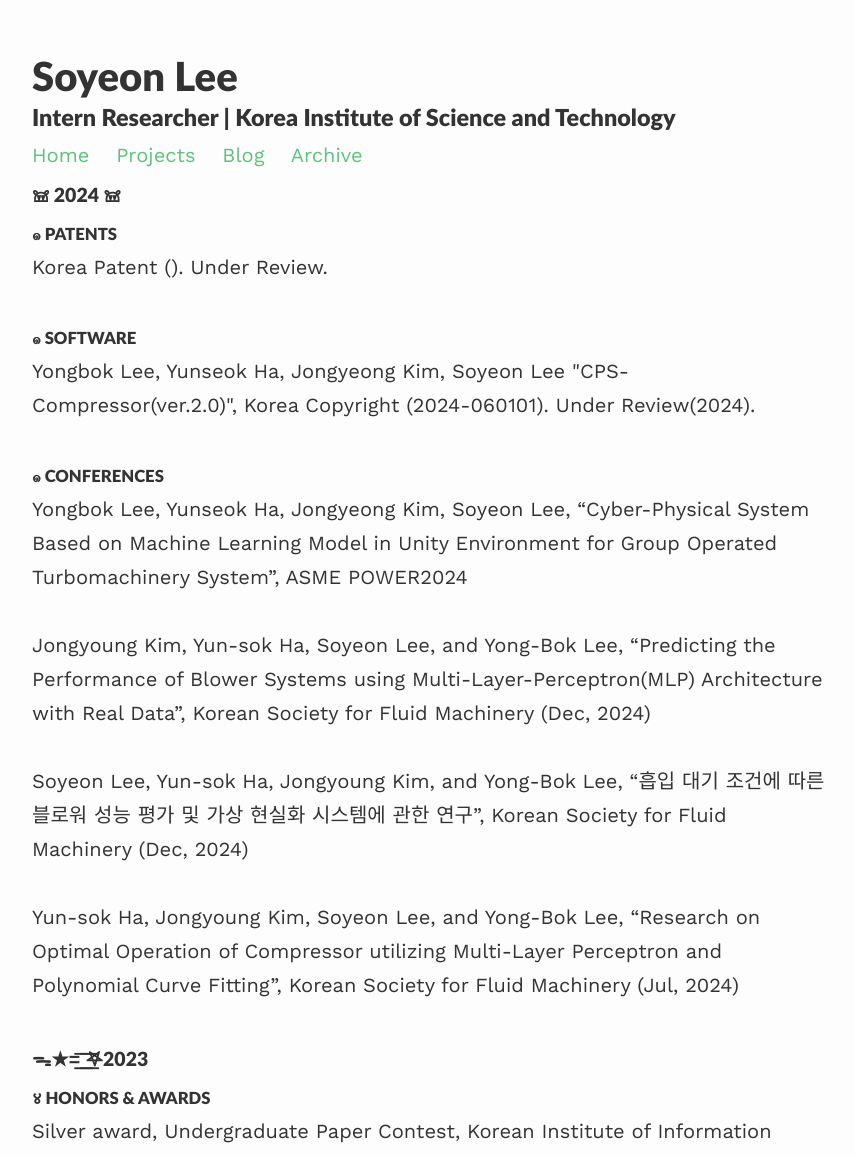
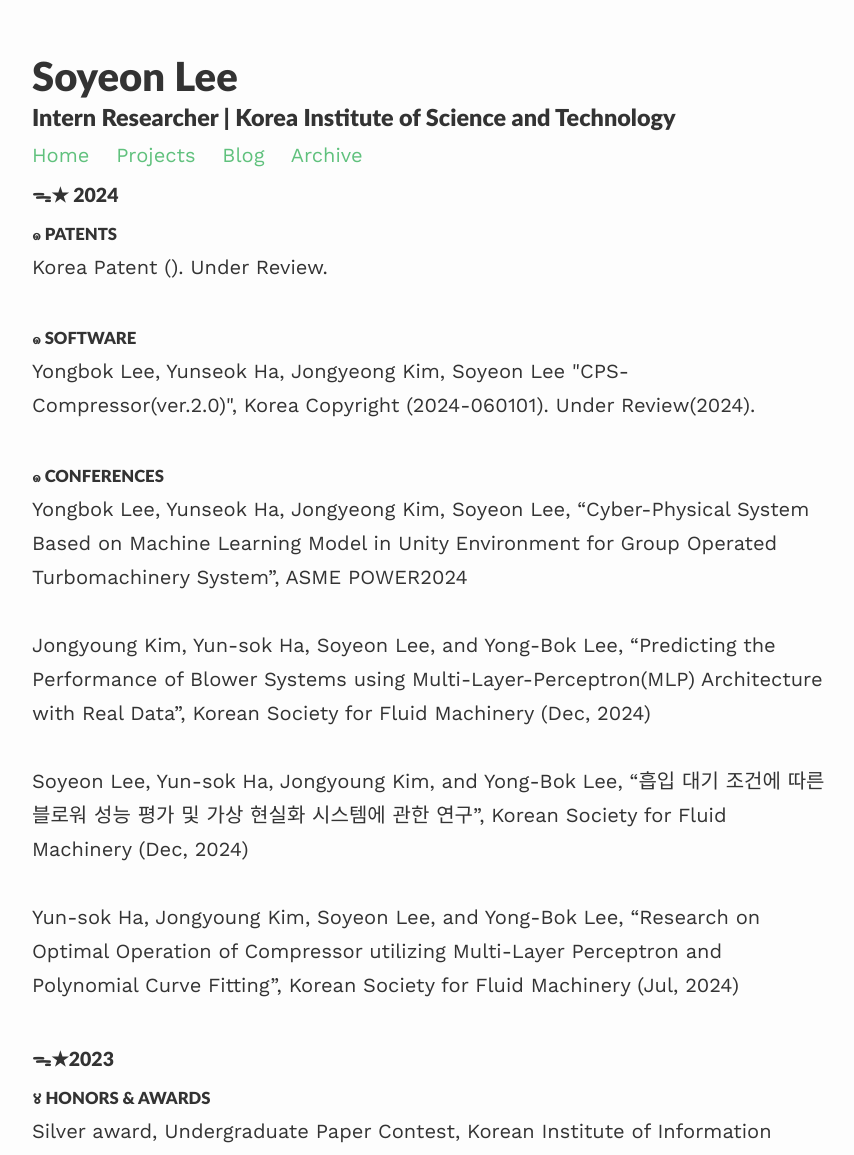
Before and after one commit to soysilver/soysilvery, a Jekyll site: the page built from archive.html, in a window 1280 px wide. Shown: the top 1155 px of the page, without its empty margins (208-1062 px from the left). Built offline with Jekyll 4.4.1, drawn with Linux system fonts in a browser that asks for light colours; nearby versions of some CDN libraries.

Commit message:
Update archive.html

```diff
--- a/archive.html
+++ b/archive.html
@@ -5,7 +5,7 @@ title: Archive
 ---
 
 <div>
-	<h3><small>𖠌 2024 𖠌</small></h3>
+	<h3><small>ᯓ★ 2024</small></h3>
 
 	<h4><small>๑ PATENTS</small></h4>
 		<a>Korea Patent (). Under Review.</a><br/><br>
@@ -19,7 +19,7 @@ title: Archive
 		<a href="">Soyeon Lee, Yun-sok Ha, Jongyoung Kim, and Yong-Bok Lee, “흡입 대기 조건에 따른 블로워 성능 평가 및 가상 현실화 시스템에 관한 연구”, Korean Society for Fluid Machinery (Dec, 2024) </a><br/><br>
 		<a href="">Yun-sok Ha, Jongyoung Kim, Soyeon Lee, and Yong-Bok Lee, “Research on Optimal Operation of Compressor utilizing Multi-Layer Perceptron and Polynomial Curve Fitting”, Korean Society for Fluid Machinery (Jul, 2024)</a><br/><br>
 
-	<h3><small>ᯓ★=͟͟͞͞ ͟͟͞͞𖤐2023</small></h3>
+	<h3><small>ᯓ★2023</small></h3>
 
 	<h4><small>४ HONORS & AWARDS</small></h4>
 		<a>Silver award, Undergraduate Paper Contest, Korean Institute of Information Technology (Jun, 2023) </a><br/><br>
```
